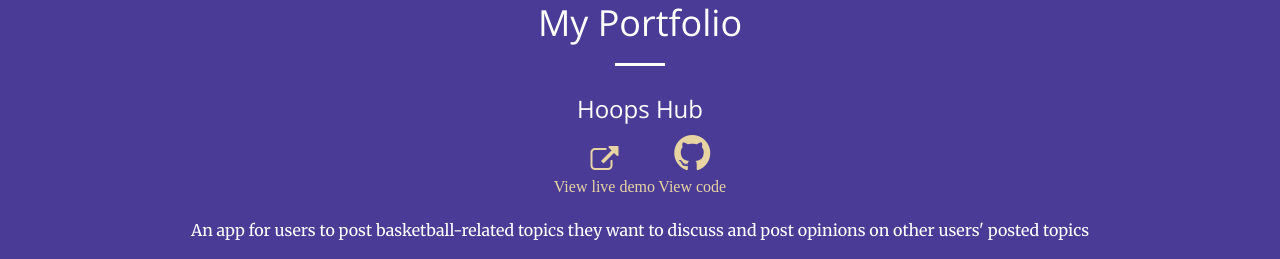
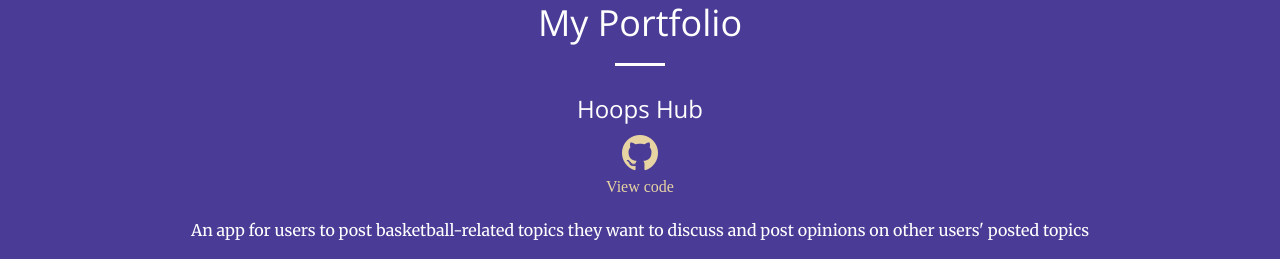
Before and after one commit to denglish7/denglish7.github.io, a website: page index.html in a window 1280 px wide. Shown: the part 1954-2213 px from the top of the page. Drawn offline with nearby package versions, Linux system fonts and the light colour scheme.

Commit message:
removed link

```diff
--- a/index.html
+++ b/index.html
@@ -158,7 +158,6 @@
         </div>
         <div class="col-lg-12 text-center">
             <h3 class="section-heading">Hoops Hub</h3>
-            <a href="http://34.207.223.182/"><i class="fa fa-external-link fa-2x"><p>View live demo</p></i></a>
             <a href="https://github.com/denglish7/Hoops_Hub"><i class="fa fa-github fa-3x"><p>View code</p></i></a>
             <p>An app for users to post basketball-related topics they want to discuss and post opinions on other users' posted topics</p>
             <p>Technologies used: JavaScript, Node.js, Express.js, AngularJS, MongoDB, Mongoose, HTML, CSS</p>
```
